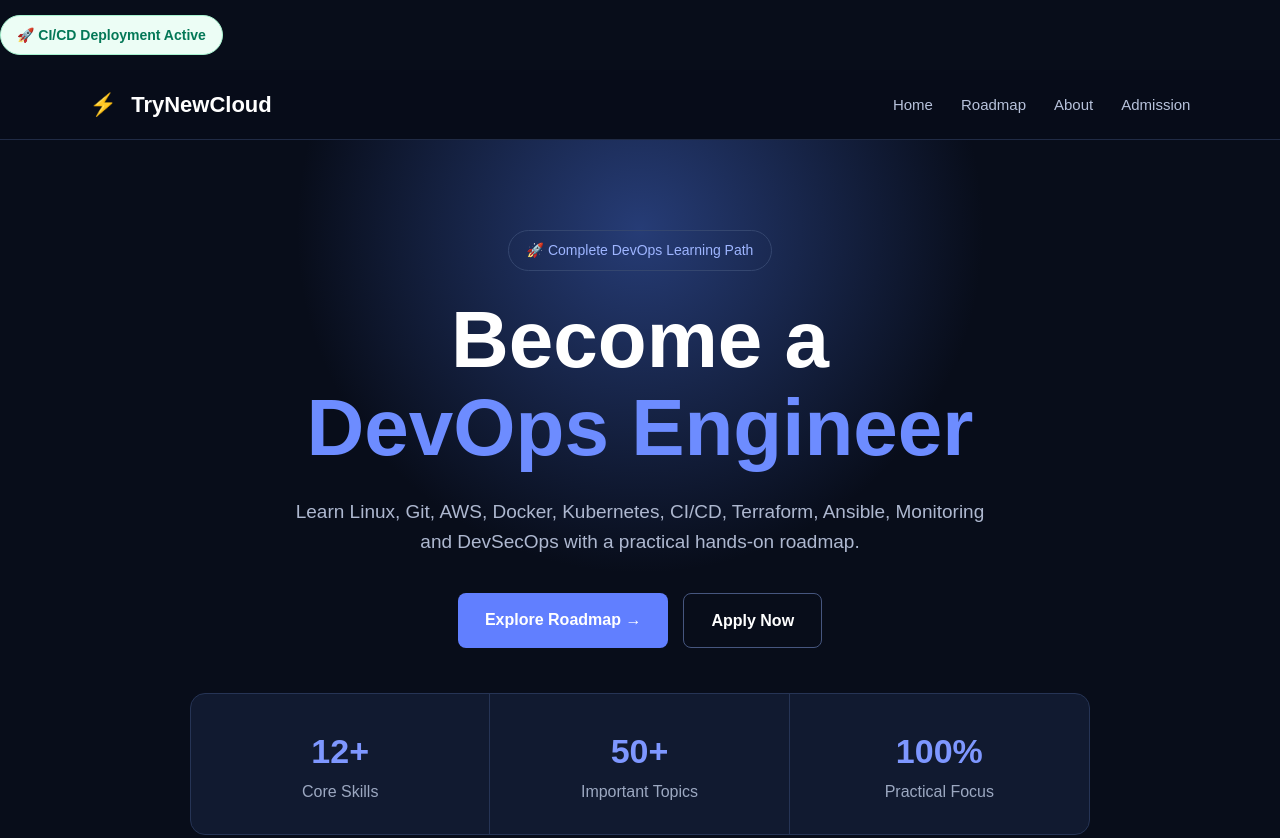
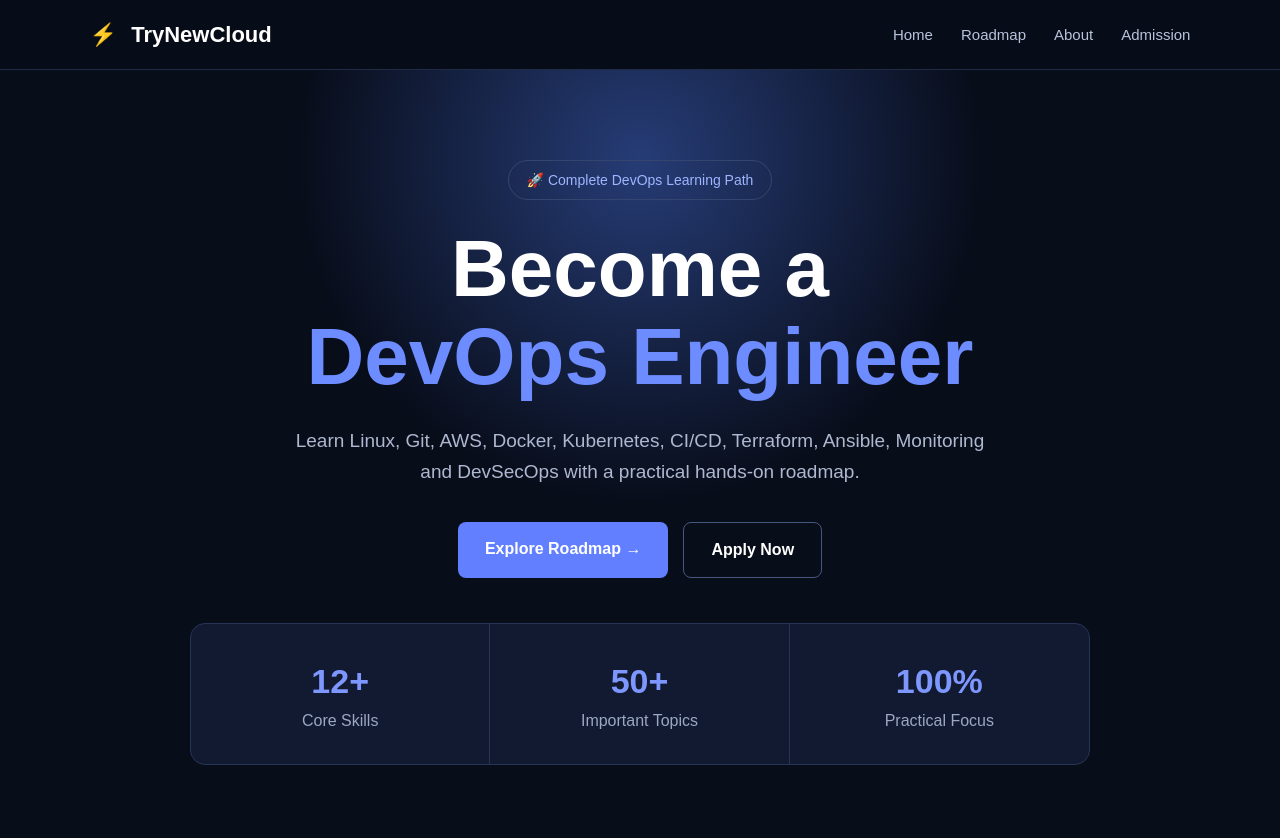
Before and after one commit to aws-sashi/devops-roadmap, a plain HTML site: page frontend/src/index.html in a window 1280 px wide. Shown: the top 838 px of the page. Drawn offline with Linux system fonts and the light colour scheme; no server answers.

Commit message:
Remove CI CD test badge

```diff
--- a/frontend/src/index.html
+++ b/frontend/src/index.html
@@ -29,7 +29,6 @@
 
 
 <body>
-<div class="deployment-badge">🚀 CI/CD Deployment Active</div>
 
 
 <!-- ================= HEADER ================= -->
--- a/frontend/src/style.css
+++ b/frontend/src/style.css
@@ -885,15 +885,3 @@ footer {
     }
 
 }
-
-.deployment-badge {
-    display: inline-block;
-    margin: 15px 0;
-    padding: 8px 16px;
-    border-radius: 20px;
-    background: #ecfdf5;
-    color: #047857;
-    border: 1px solid #a7f3d0;
-    font-size: 14px;
-    font-weight: 600;
-}
```
